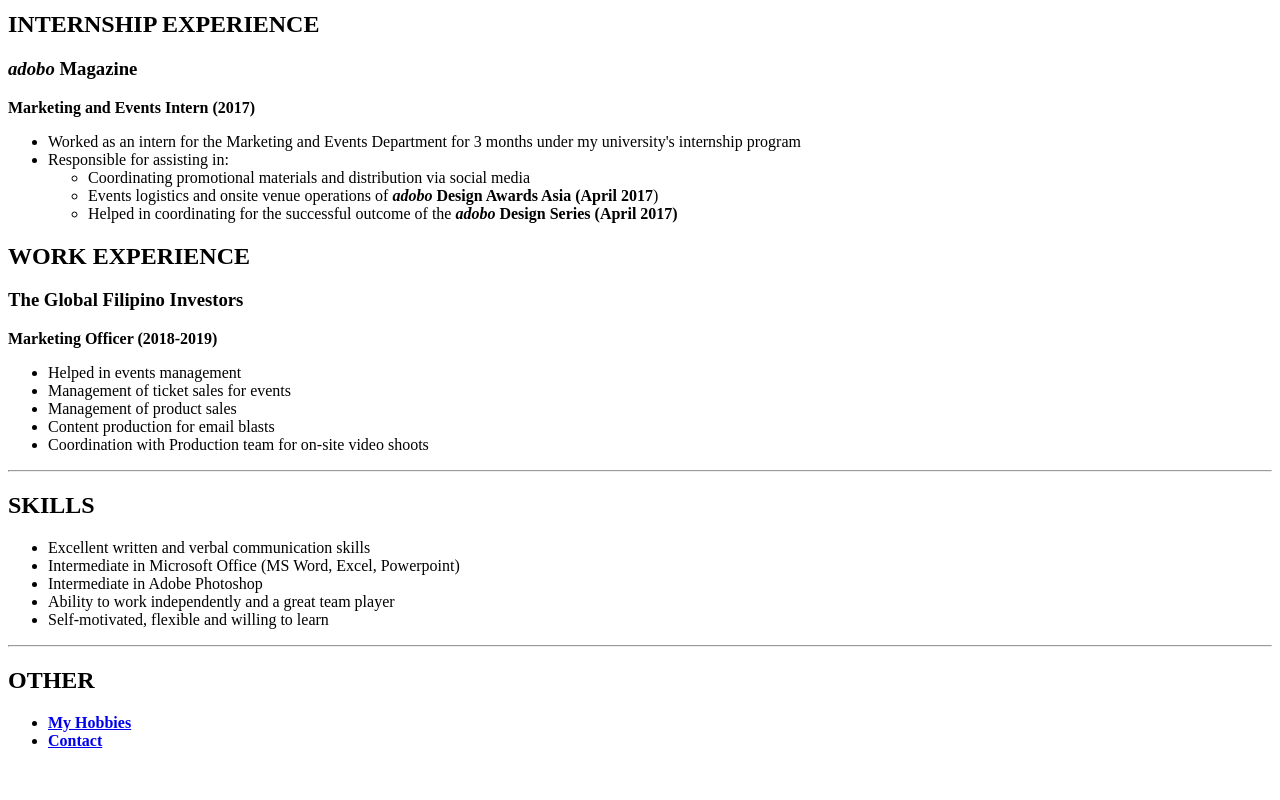
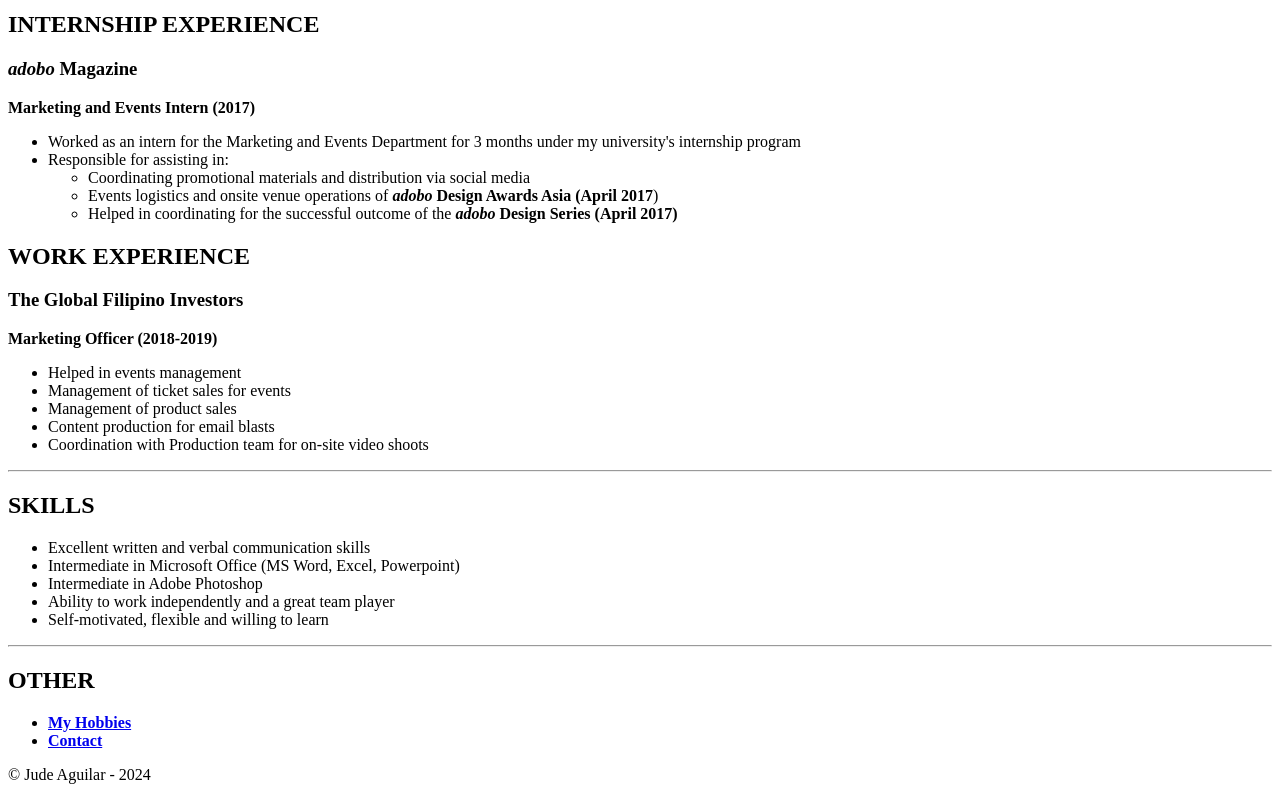
Before and after one commit to jude-aguilar/my-resume, a plain HTML site: page index.html in a window 1280 px wide. Shown: the part 792-1592 px from the top of the page. Before the commit the page ends 1558 px from the top, so only its background shows below. Drawn offline with Linux system fonts and the light colour scheme.

Commit message:
Update index.html

```diff
--- a/index.html
+++ b/index.html
@@ -84,5 +84,9 @@
 
     </ul>
 
+    <footer>
+        <p>© Jude Aguilar - 2024</p>
+    </footer>
+
 </body>
 </html>
```
